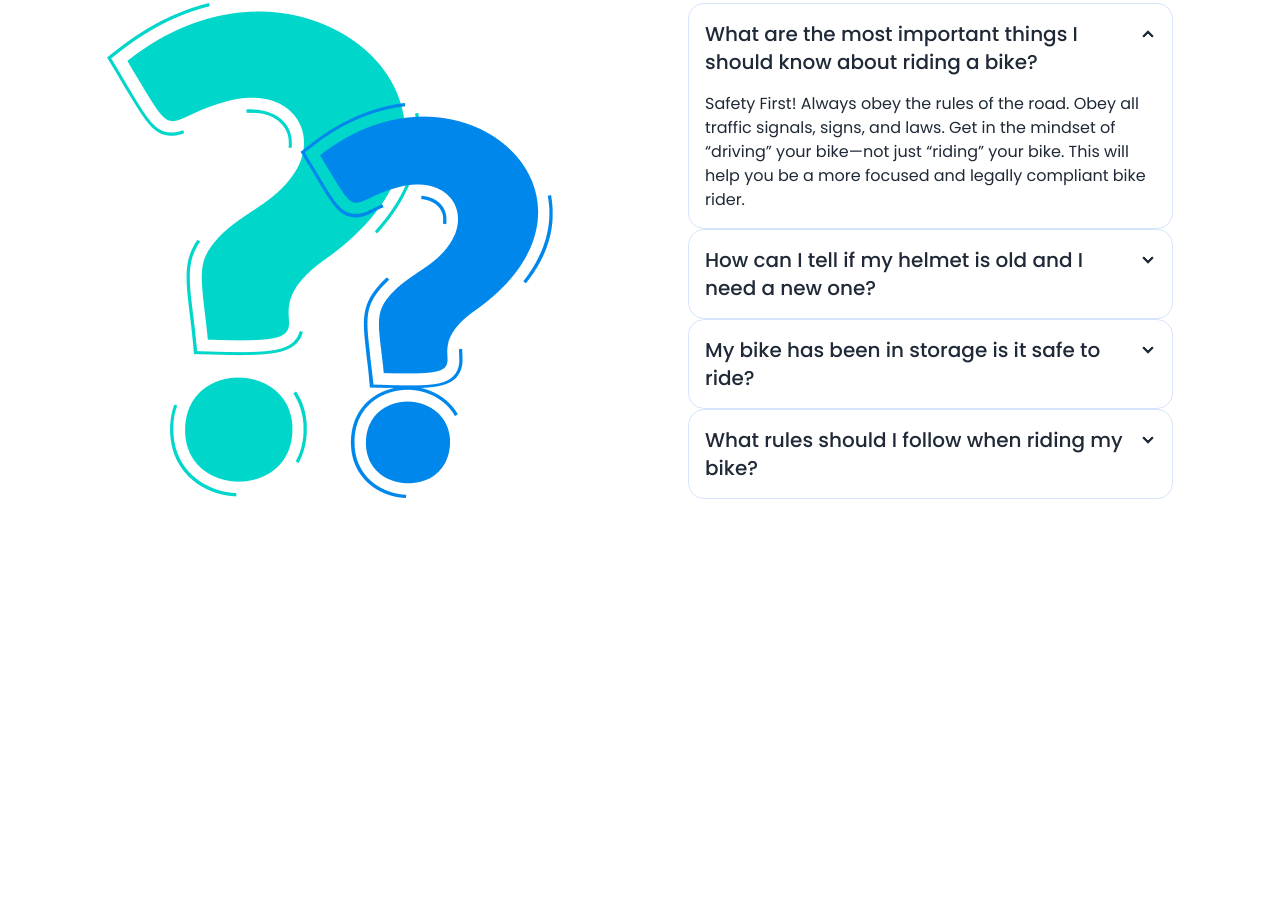
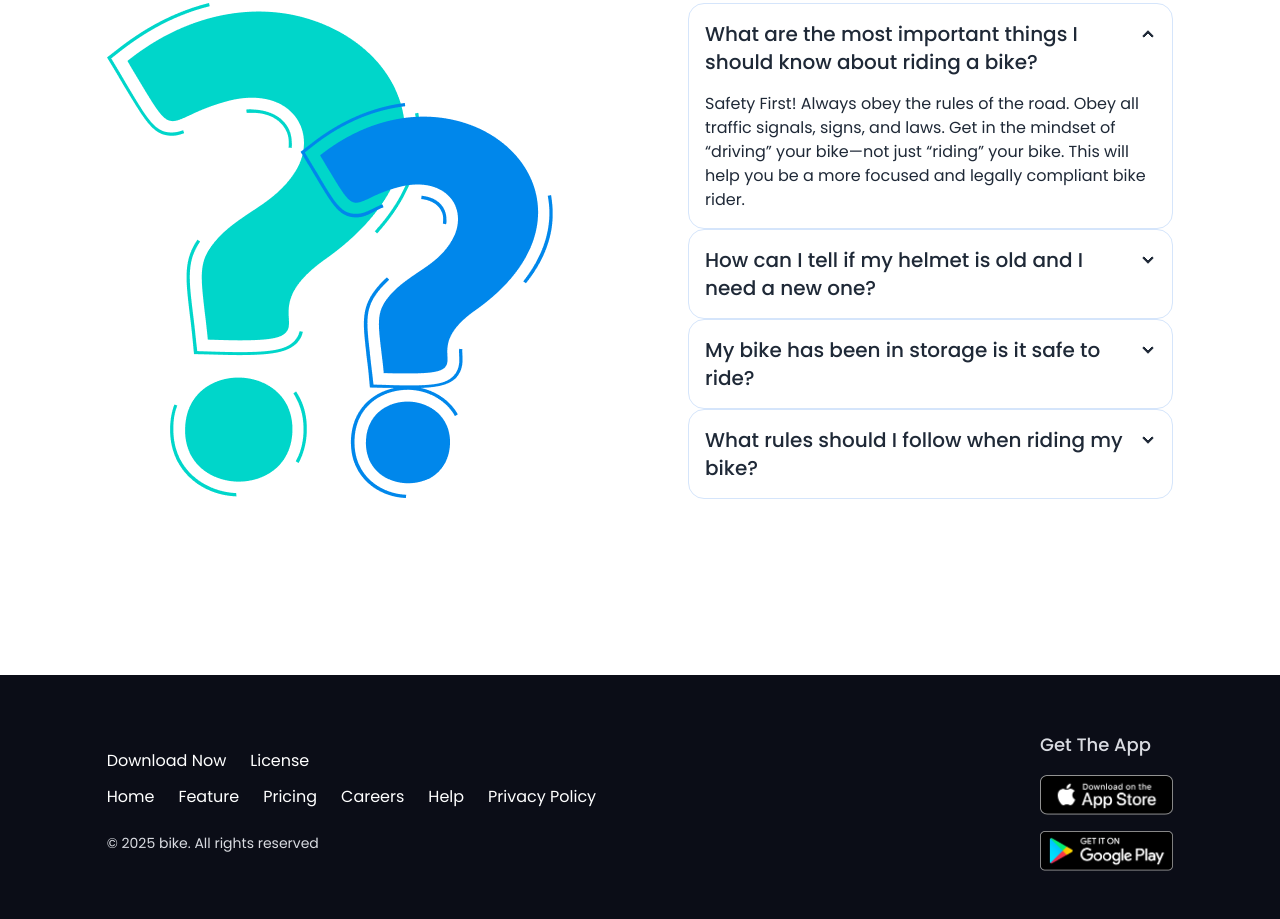
Before and after one commit to md-zeon/Biker-Zone, a plain HTML site: page index.html in a window 1280 px wide. Shown: the part 3160-4079 px from the top of the page. Before the commit the page ends 3835 px from the top, so only its background shows below. Drawn offline with nearby package versions, Linux system fonts and the light colour scheme.

Commit message:
Footer Complete

```diff
--- a/index.html
+++ b/index.html
@@ -497,6 +497,39 @@
 			</section>
 			<!-- Frequently Asked Questions Section End -->
 		</main>
-		<footer></footer>
+		<!-- Footer Start -->
+		<footer class="bg-[#0B0D17]">
+			<div class="flex flex-col-reverse sm:flex-row justify-between items-center gap-4 sm:gap-6 w-11/12 lg:w-10/12 mx-auto pt-14 pb-12">
+				<div class="text-white">
+					<ul class="flex gap-6">
+						<li><a href="#">Download Now</a></li>
+						<li><a href="#">License</a></li>
+					</ul>
+					<nav class="mt-6 sm:mt-3 mb-6">
+						<ul class="flex flex-wrap text-sm sm:text-base gap-3 sm:gap-6">
+							<li><a href="#">Home</a></li>
+							<li><a href="#">Feature</a></li>
+							<li><a href="#">Pricing</a></li>
+							<li><a href="#">Careers</a></li>
+							<li><a href="#">Help</a></li>
+							<li><a href="#">Privacy Policy</a></li>
+						</ul>
+					</nav>
+					<p class="text-sm text-[#D9DBE1]">&copy; 2025 bike. All rights reserved</p>
+				</div>
+				<div class="text-white">
+					<h3 class="text-lg font-medium text-[#D9DBE1] ">
+						Get The App
+					</h3>
+					<div class="h-10 my-4">
+						<a href="#"><img class="h-full" src="images/others/ios.png" alt=""></a>
+					</div>
+					<div class="h-10">
+						<a href="#"><img class="h-full" src="images/others/android.png" alt=""></a>
+					</div>
+				</div>
+			</div>
+		</footer>
+		<!-- Footer End -->
 	</body>
 </html>
```
